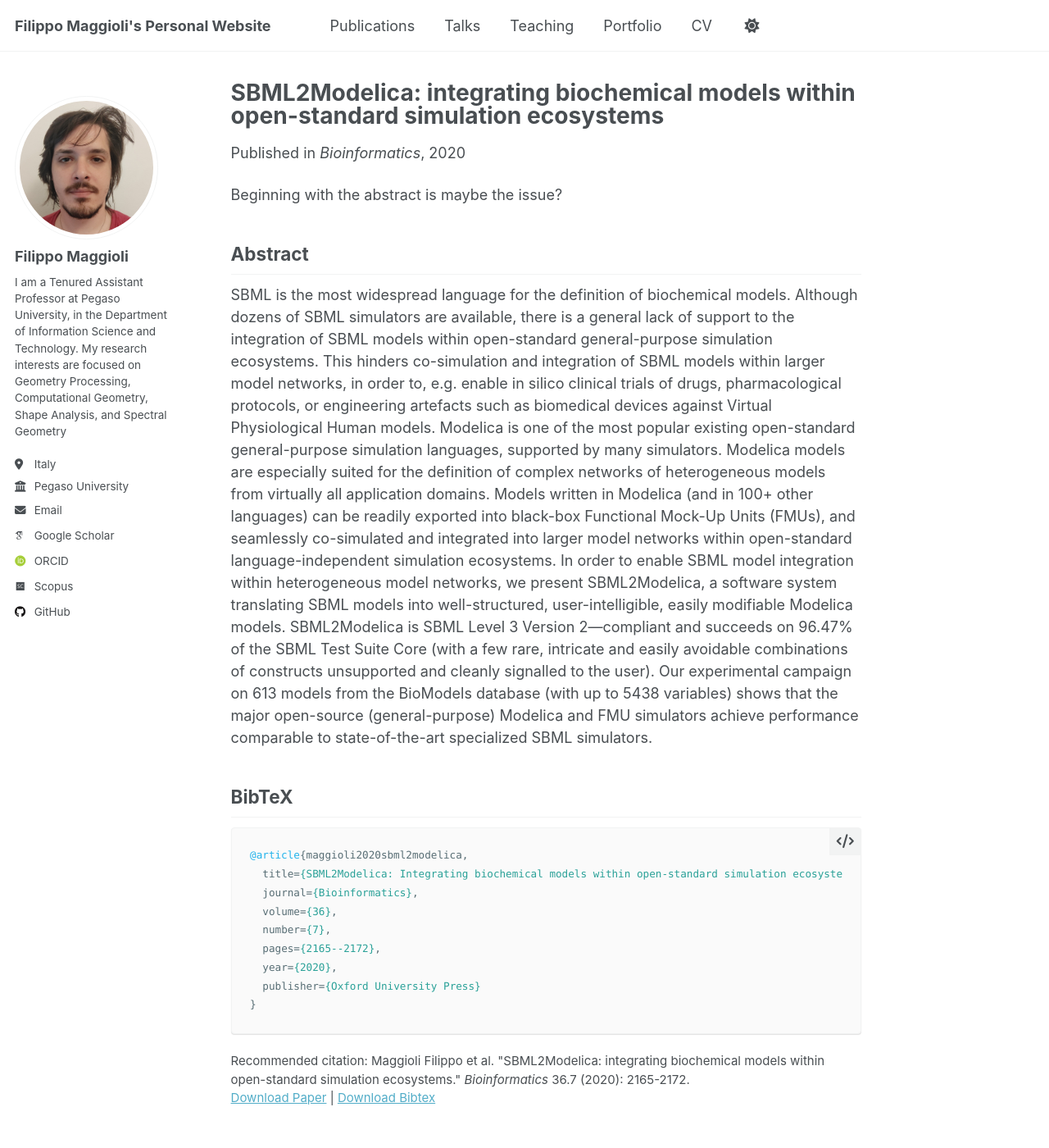
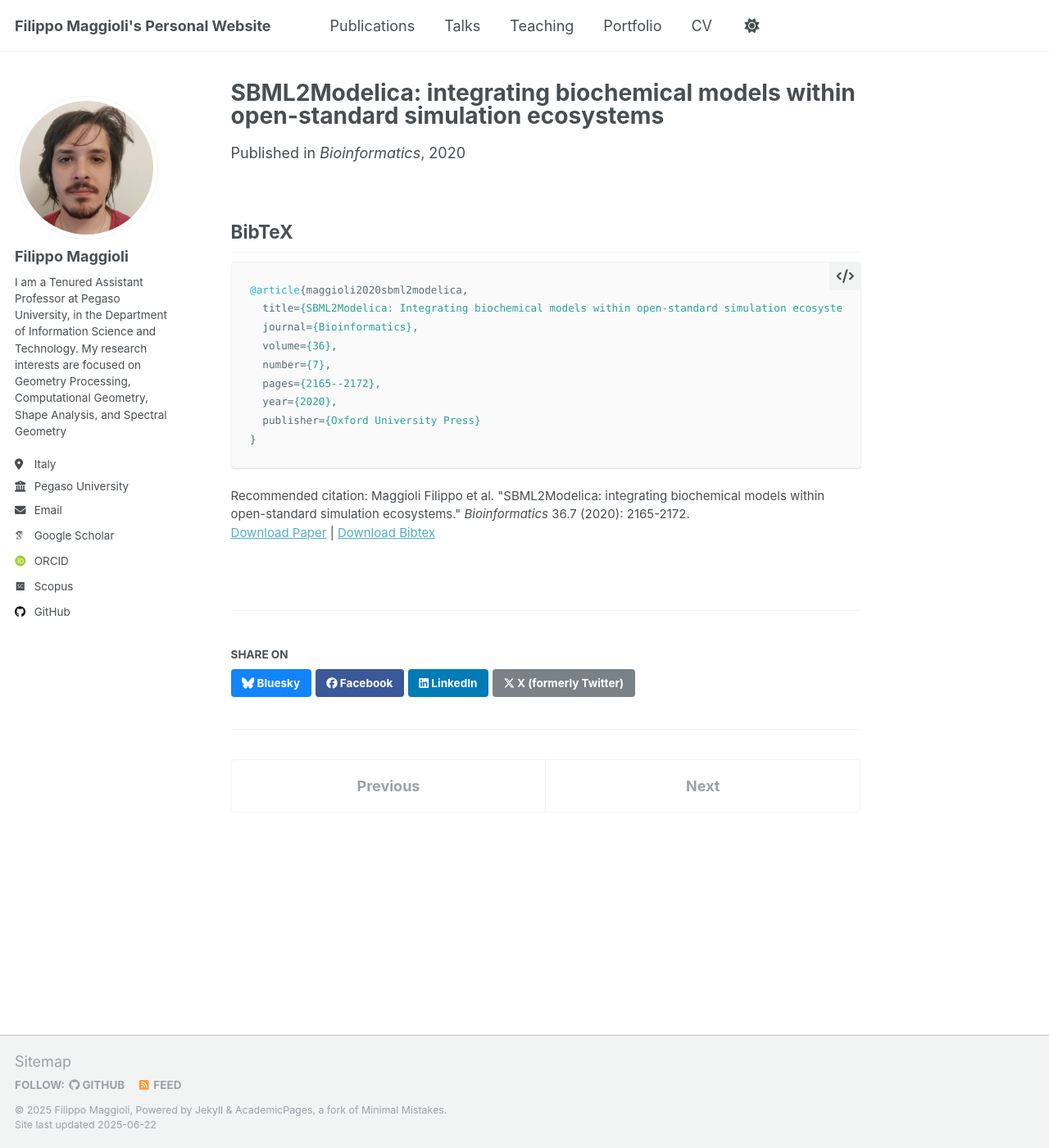
Before and after one commit to fmaggioli/fmaggioli.github.io, a Jekyll site: the page built from _publications/2020-04-01-sbml2modelica.md, in a window 1280 px wide and 1400 px high. Shown: the whole window at 82% size. Built offline with Jekyll 4.4.1, drawn with Linux system fonts in a browser that asks for light colours; some web fonts are replaced.

Commit message:
Working on publications

```diff
--- a/_publications/2020-04-01-sbml2modelica.md
+++ b/_publications/2020-04-01-sbml2modelica.md
@@ -13,11 +13,9 @@ teaser: '/images/publications/sbml2modelica.jpg'
 citation: 'Maggioli Filippo et al. "SBML2Modelica: integrating biochemical models within open-standard simulation ecosystems." <i>Bioinformatics</i> 36.7 (2020): 2165-2172.'
 ---
 
-Beginning with the abstract is maybe the issue?
-
-## Abstract
+<!-- ## Abstract
 SBML is the most widespread language for the definition of biochemical models. Although dozens of SBML simulators are available, there is a general lack of support to the integration of SBML models within open-standard general-purpose simulation ecosystems. This hinders co-simulation and integration of SBML models within larger model networks, in order to, e.g. enable in silico clinical trials of drugs, pharmacological protocols, or engineering artefacts such as biomedical devices against Virtual Physiological Human models. Modelica is one of the most popular existing open-standard general-purpose simulation languages, supported by many simulators. Modelica models are especially suited for the definition of complex networks of heterogeneous models from virtually all application domains. Models written in Modelica (and in 100+ other languages) can be readily exported into black-box Functional Mock-Up Units (FMUs), and seamlessly co-simulated and integrated into larger model networks within open-standard language-independent simulation ecosystems.
-In order to enable SBML model integration within heterogeneous model networks, we present SBML2Modelica, a software system translating SBML models into well-structured, user-intelligible, easily modifiable Modelica models. SBML2Modelica is SBML Level 3 Version 2—compliant and succeeds on 96.47% of the SBML Test Suite Core (with a few rare, intricate and easily avoidable combinations of constructs unsupported and cleanly signalled to the user). Our experimental campaign on 613 models from the BioModels database (with up to 5438 variables) shows that the major open-source (general-purpose) Modelica and FMU simulators achieve performance comparable to state-of-the-art specialized SBML simulators.
+In order to enable SBML model integration within heterogeneous model networks, we present SBML2Modelica, a software system translating SBML models into well-structured, user-intelligible, easily modifiable Modelica models. SBML2Modelica is SBML Level 3 Version 2—compliant and succeeds on 96.47% of the SBML Test Suite Core (with a few rare, intricate and easily avoidable combinations of constructs unsupported and cleanly signalled to the user). Our experimental campaign on 613 models from the BioModels database (with up to 5438 variables) shows that the major open-source (general-purpose) Modelica and FMU simulators achieve performance comparable to state-of-the-art specialized SBML simulators. -->
 
 
 ## BibTeX
```
